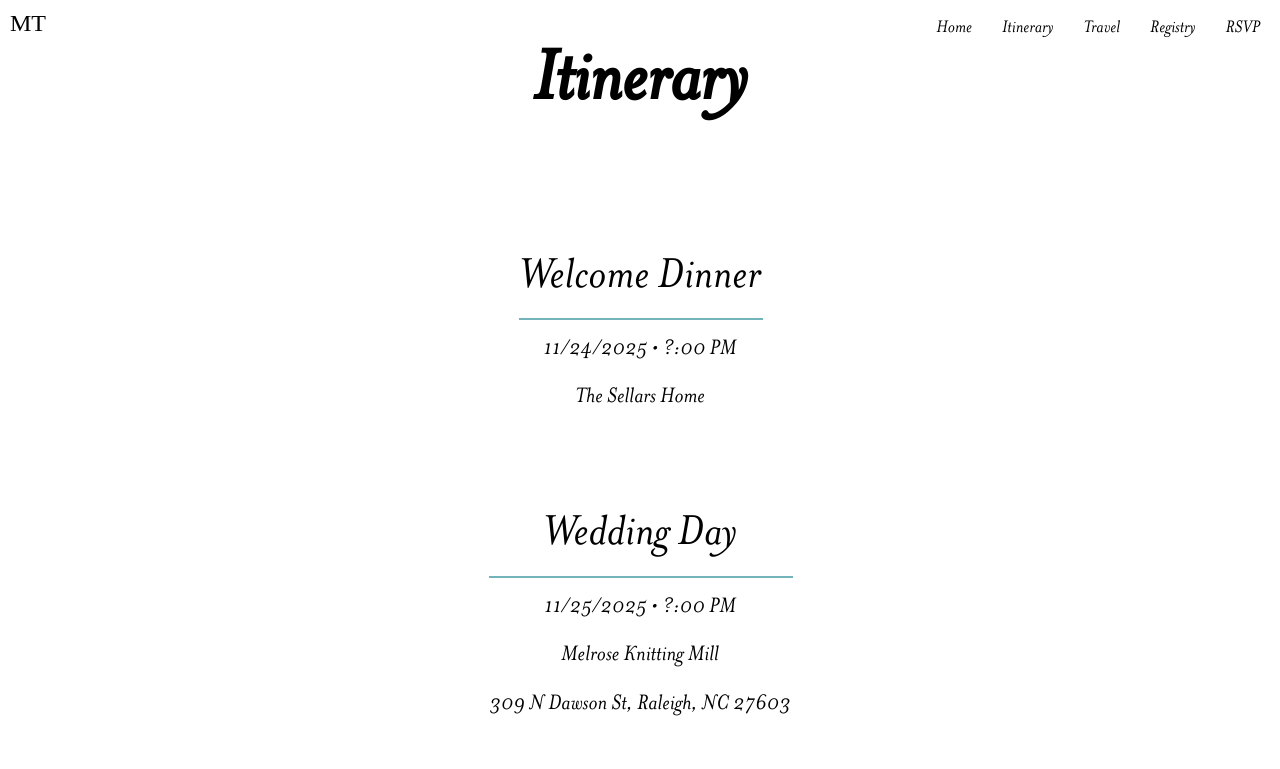
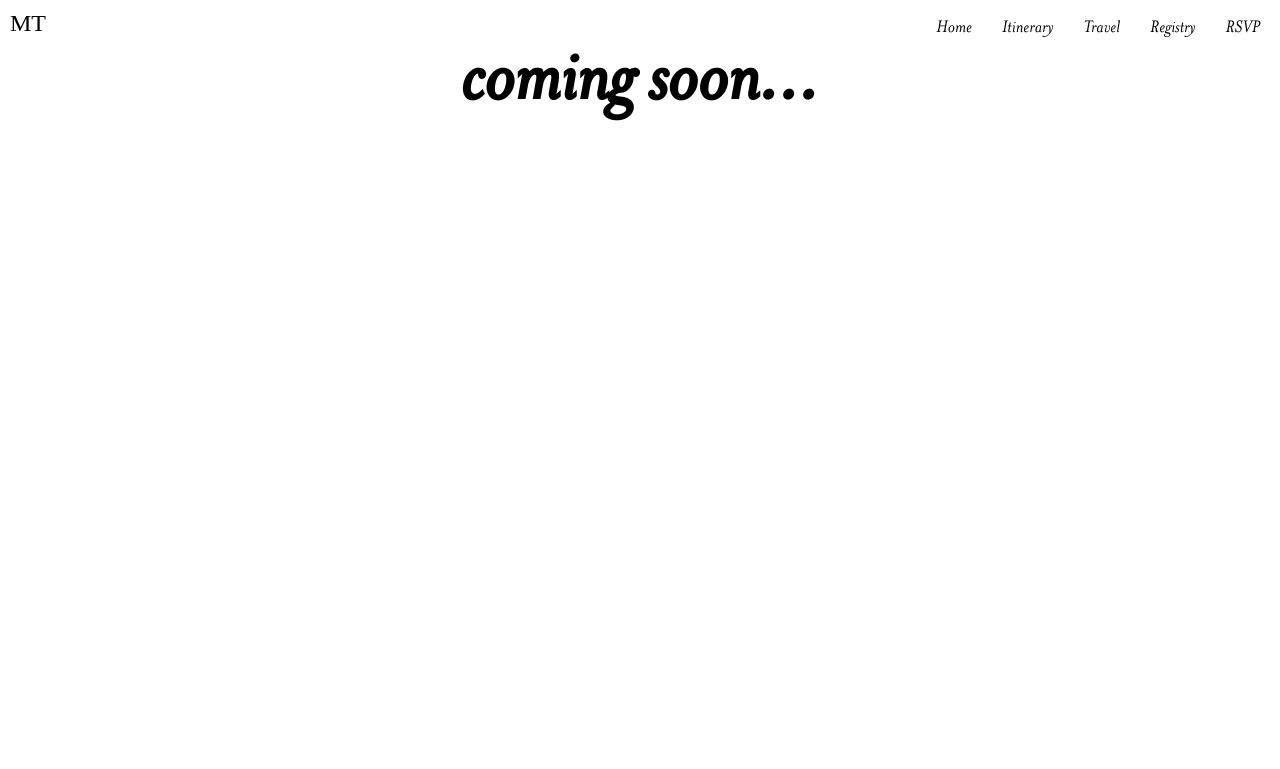
Before and after one commit to TylerHext/website-wedding, a plain HTML site: page pages/itinerary.html in a window 1280 px wide. Shown: the top 769 px of the page. Drawn offline with Linux system fonts and the light colour scheme.

Commit message:
hiding some thing

```diff
--- a/pages/itinerary.html
+++ b/pages/itinerary.html
@@ -59,9 +59,10 @@
             <a href="rsvp.html">RSVP</a>
         </nav>
         <header>
-            <h1>Itinerary</h1>
+            <!-- <h1>Itinerary</h1> -->
+             <h1>coming soon...</h1>
         </header>
-        <div class="center-itinerary-text-column">
+        <!-- <div class="center-itinerary-text-column">
             <p class="event-name">Welcome Dinner</p>
             <hr style="border: 1px solid rgb(115, 180, 187)">
             <p class="event-details">11/24/2025 • ?:00 PM</p>
@@ -79,6 +80,6 @@
             <hr style="border: 1px solid rgb(115, 180, 187)">
             <p class="event-details">11/26/2025 • ?:00 AM</p>
             <p class="event-details">The Sellars Home</p>
-        </div>
+        </div> -->
     </body>
     </html>
```
Also changed, not shown: pages/travel.html (+1 -1 lines).
